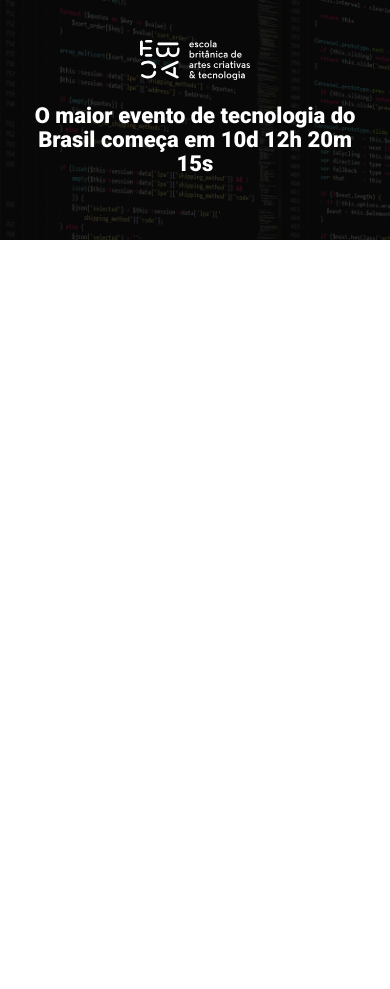
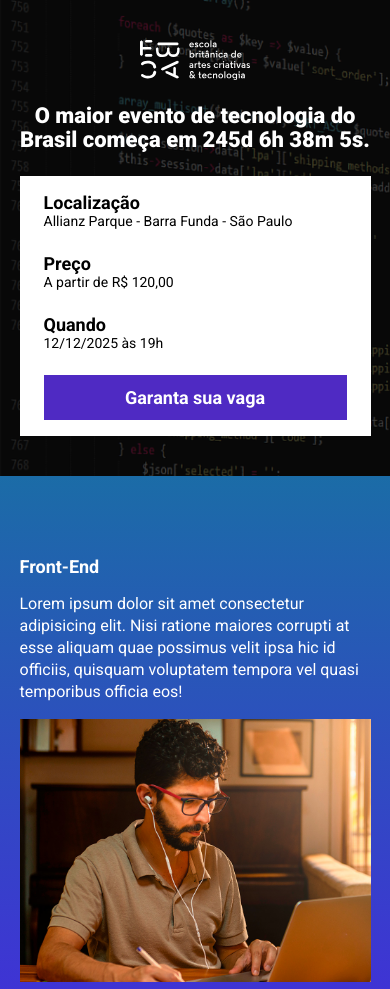
Before and after one commit to LucasBenini1/EBAC_tech_talks, a website built with Parcel: page src/index.html in a window 390 px wide. Shown: the top 989 px of the page. Before the commit the page ends 844 px from the top, so only its background shows below. Built offline with nearby package versions, Linux system fonts and the light colour scheme.

Commit message:
Criando a contagem regressiva

```diff
--- a/package.json
+++ b/package.json
@@ -3,6 +3,7 @@
   "version": "1.0.0",
   "scripts": {
     "dev": "parcel src/index.html src/styles/main.scss src/scripts/main.js",
+    "build": "parcel build src/index.html",
     "test": "echo \"Error: no test specified\" && exit 1"
   },
   "keywords": [],
@@ -12,6 +13,7 @@
   "devDependencies": {
     "@parcel/transformer-sass": "^2.14.4",
     "parcel": "^2.14.4",
-    "sharp": "^0.33.5"
+    "sharp": "^0.33.5",
+    "svgo": "^3.3.2"
   }
 }
--- a/src/index.html
+++ b/src/index.html
@@ -7,6 +7,7 @@
     <link rel="preconnect" href="https://fonts.gstatic.com" crossorigin>
     <link href="https://fonts.googleapis.com/css2?family=Roboto:ital,wght@0,100..900;1,100..900&display=swap" rel="stylesheet">
     <link rel="stylesheet" href="styles/main.scss"> <!--Posso apontar diretamente para o scss mesmo-->
+    <link rel="stylesheet" href="https://unpkg.com/aos@next/dist/aos.css" />
     <title>BEAC Tech Talks</title>
 </head>
 <body>
@@ -14,12 +15,68 @@
         <div class="container">
             <img src="images/ebac_logo.svg" alt="Logo da EBAC" class="hero__logo">
             <p class="hero__text">
-                O maior evento de tecnologia do Brasil começa em 10d 12h 20m 15s
+                O maior evento de tecnologia do Brasil começa em <span id="contador"></span>
             </p>
+            <div class="infos-bar">
+                <ul class="infos-bar__infos">
+                    <li class="infos-bar__infos__item">
+                        <b>Localização</b>
+                        Allianz Parque - Barra Funda - São Paulo
+                    </li>
+                    <li class="infos-bar__infos__item">
+                        <b>Preço</b>
+                        A partir de R$ 120,00
+                    </li>
+                    <li class="infos-bar__infos__item">
+                        <b>Quando</b>
+                        12/12/2025 às 19h
+                    </li>
+                </ul>
+                <a href="#" class="button button--primary">
+                    Garanta sua vaga
+                </a>
+            </div>
         </div>
     </header>
 
+    <section class="event event--frontend">
+        <div class="container" data-aos="fade-right">
+            <div class="event__details">
+                <h2 class="event__detail__title">Front-End</h2>
+                <p class="event__detail__description">Lorem ipsum dolor sit amet consectetur adipisicing elit. Nisi ratione maiores corrupti at esse aliquam quae possimus velit ipsa hic id officiis, quisquam voluptatem tempora vel quasi temporibus officia eos!</p>
+            </div>
+            <img src="images/frontend.png" alt="Front-End" class="event__image">
+        </div>
+    </section>
+    <section class="event event--ux-ui event--image-left">
+        <div class="container"data-aos="fade-left">
+            <div class="event__details">
+                <h2 class="event__detail__title">UI/UX</h2>
+                <p class="event__detail__description">Lorem ipsum dolor sit amet consectetur adipisicing elit. Nisi ratione maiores corrupti at esse aliquam quae possimus velit ipsa hic id officiis, quisquam voluptatem tempora vel quasi temporibus officia eos!</p>
+            </div>
+            <img src="images/frontend.png" alt="Front-End" class="event__image">
+        </div>
+    </section>
+    <section class="event event--data-science">
+        <div class="container" data-aos="fade-right">
+            <div class="event__details">
+                <h2 class="event__detail__title">Data-Science</h2>
+                <p class="event__detail__description">Lorem ipsum dolor sit amet consectetur adipisicing elit. Nisi ratione maiores corrupti at esse aliquam quae possimus velit ipsa hic id officiis, quisquam voluptatem tempora vel quasi temporibus officia eos!</p>
+            </div>
+            <img src="images/frontend.png" alt="Front-End" class="event__image">
+        </div>
+    </section>
+    <section class="event event--backend event--image-left">
+        <div class="container" data-aos="fade-left">
+            <div class="event__details">
+                <h2 class="event__detail__title">Back-End</h2>
+                <p class="event__detail__description">Lorem ipsum dolor sit amet consectetur adipisicing elit. Nisi ratione maiores corrupti at esse aliquam quae possimus velit ipsa hic id officiis, quisquam voluptatem tempora vel quasi temporibus officia eos!</p>
+            </div>
+            <img src="images/frontend.png" alt="Front-End" class="event__image">
+        </div>
+    </section>
 
+    <script src="https://unpkg.com/aos@next/dist/aos.js"></script>
     <script src="scripts/main.js"></script>
 </body>
 </html>
--- a/src/scripts/main.js
+++ b/src/scripts/main.js
@@ -1 +1,27 @@
-console.log("Ola mundo")
+AOS.init();
+
+const dataDoEvento = new Date('Dec 12, 2025 19:00:00');
+const timeStampDoEvento = dataDoEvento.getTime();
+
+const contaAsHoras = setInterval(() => {
+    const agora = new Date()
+    const timeStampAtual = agora.getTime()
+
+    const distanciaAteOevento = timeStampDoEvento - timeStampAtual
+
+    const diaEmMs = 1000 * 60 * 60 * 24
+    const horaEmMs = 1000 * 60 * 60
+    const minutoEmMs = 1000 * 60
+
+    const diasAteOevento =  Math.floor((distanciaAteOevento / diaEmMs))
+    const horasAteOevento =  Math.floor((distanciaAteOevento % diaEmMs) / horaEmMs)
+    const minutosAteOevento =  Math.floor((distanciaAteOevento % horaEmMs) / minutoEmMs)
+    const segundosAteOevento =  Math.floor((distanciaAteOevento % minutoEmMs) / 1000)
+
+    document.getElementById("contador").innerHTML = `${diasAteOevento}d ${horasAteOevento}h ${minutosAteOevento}m ${segundosAteOevento}s.`
+
+    if(distanciaAteOevento < 0){
+        clearInterval(contaAsHoras)
+        document.getElementById("contador").innerHTML = "Evento Expirado."
+    }
+}, 1000)
--- /dev/null
+++ b/src/styles/_event.scss
@@ -0,0 +1,61 @@
+@use "variables";
+
+.event{
+    padding: 80px 0;
+
+    &--frontend{
+        background: linear-gradient(to bottom, variables.$blue1, variables.$blue2);
+    }
+
+    &--ux-ui{
+        background: linear-gradient(to bottom, variables.$blue2, variables.$pink);
+    }
+
+    &--data-science{
+        background: linear-gradient(to bottom, variables.$pink, variables.$yellow);
+    }
+    &--backend{
+        background: linear-gradient(to bottom, variables.$yellow, variables.$pink);
+    }
+
+    &--image-left{
+        .container{
+            flex-direction: row-reverse;
+        }
+    }
+
+    .container{
+        display: flex;
+        gap: 40px;
+    }
+
+    &__image{
+        max-width: 360px;
+    }
+
+    &__detail{
+        &__title{
+            font-size: 18px;
+            font-weight: bold;
+            margin-bottom: 16px;
+        }
+        &__description{
+            line-height: 22px;
+        }
+    }
+
+    @media (max-width: 640px){
+        .container{
+            display: block;
+        }
+
+        &__image{
+            width: 100%;
+        }
+
+        &__details{
+            margin-right: 0;
+            margin-bottom: 16px;
+        }
+    }
+}
--- a/src/styles/_hero.scss
+++ b/src/styles/_hero.scss
@@ -1,3 +1,4 @@
+@use "variables";
 
 .hero{
     padding-top: 64px;
@@ -17,7 +18,7 @@
         left: 0;
         width: 100%;
         height: 100%;
-        background-color: black;
+        background-color: variables.$secondaryTextColor;
         opacity: .7;
     }
 
@@ -30,7 +31,6 @@
         margin-bottom: 64px;
         font-size: 40px;
         line-height: 56px;
-        color: #fff;
         font-weight: 900;
         text-align: center;
     }
--- /dev/null
+++ b/src/styles/_variables.scss
@@ -0,0 +1,8 @@
+$textColor: #fff;
+$secondaryTextColor: #000;
+
+$blue1: #1b6ca7;
+$blue2: #442bdb;  /* Gradient dos event */
+$pink: #89223b;
+$yellow: #9c791d;
+$purple: #4f2ac3;
--- /dev/null
+++ b/src/styles/components/_buttons.scss
@@ -0,0 +1,26 @@
+@use "../variables";
+
+.button{
+    padding: 12px;
+    font-size: 18px;
+    font-weight: bold;
+    text-decoration: none;
+    text-align: center;
+    white-space: nowrap;
+    display: subgrid;
+
+    &--primary{
+        color: white;
+        background-color: variables.$purple;
+    }
+
+    @media (max-width: 640px){
+        display: block;
+        width: 100%;
+    }
+    @media (max-width: 1024px){
+        display: flex;
+        align-items: center;
+        justify-content: center;
+    }
+}
--- /dev/null
+++ b/src/styles/components/infos_bar.scss
@@ -0,0 +1,40 @@
+@use "../variables";
+
+.infos-bar{
+    padding: 16px 24px;
+    background-color: variables.$textColor;
+    display: flex;
+    justify-content: space-between;
+
+    &__infos{
+        display: flex;
+        gap: 40px;
+
+        &__item{
+            font-size: 14px;
+            color: variables.$secondaryTextColor;
+            b{
+                font-size: 18px;
+                display: block;
+                color: variables.$secondaryTextColor;
+            }
+        }
+    }
+
+    @media (max-width: 640px){
+        display: block;
+
+        &__infos{
+            display: block;
+
+            &__item{
+                margin-bottom: 24px;
+            }
+        }
+    }
+    @media (max-width: 1024px){
+        &__infos{
+            gap: 16px;
+        }
+    }
+}
--- a/src/styles/main.scss
+++ b/src/styles/main.scss
@@ -1,9 +1,15 @@
 @use "hero";
+@use "components/infos_bar";
+@use "components/buttons";
+@use "event";
+@use "variables";
 *{
     margin: 0;
     padding: 0;
     box-sizing: border-box;
     font-family: Roboto, sans-serif;
+    color: variables.$textColor;
+    list-style: none;
 }
 .container{
     max-width: 960px;
--- a/uso_e_instalacao-Parcel.txt
+++ b/uso_e_instalacao-Parcel.txt
@@ -53,3 +53,5 @@ comprimidas.
 Nao precisa baixar plugins, ele instala automaticamente.
 
 Para o uso do SASS, apenas linka o HTML do src no arquivo scss e so utilizar.
+
+DESABILITEI O AUTO SAVE DO VSCODE PARA QUE PARE DE DAR ERRO.
```
Also changed, not shown: 1 other file.
